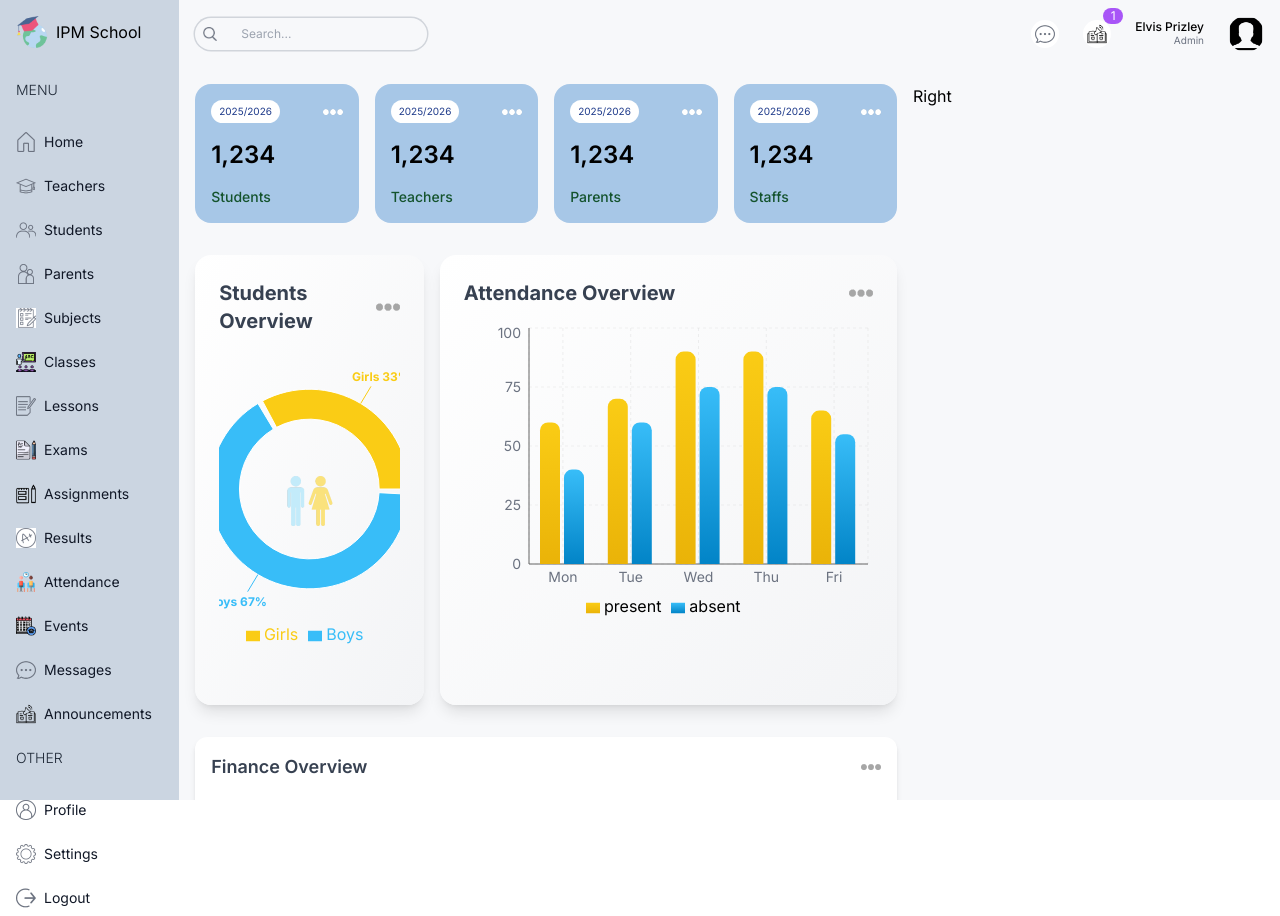
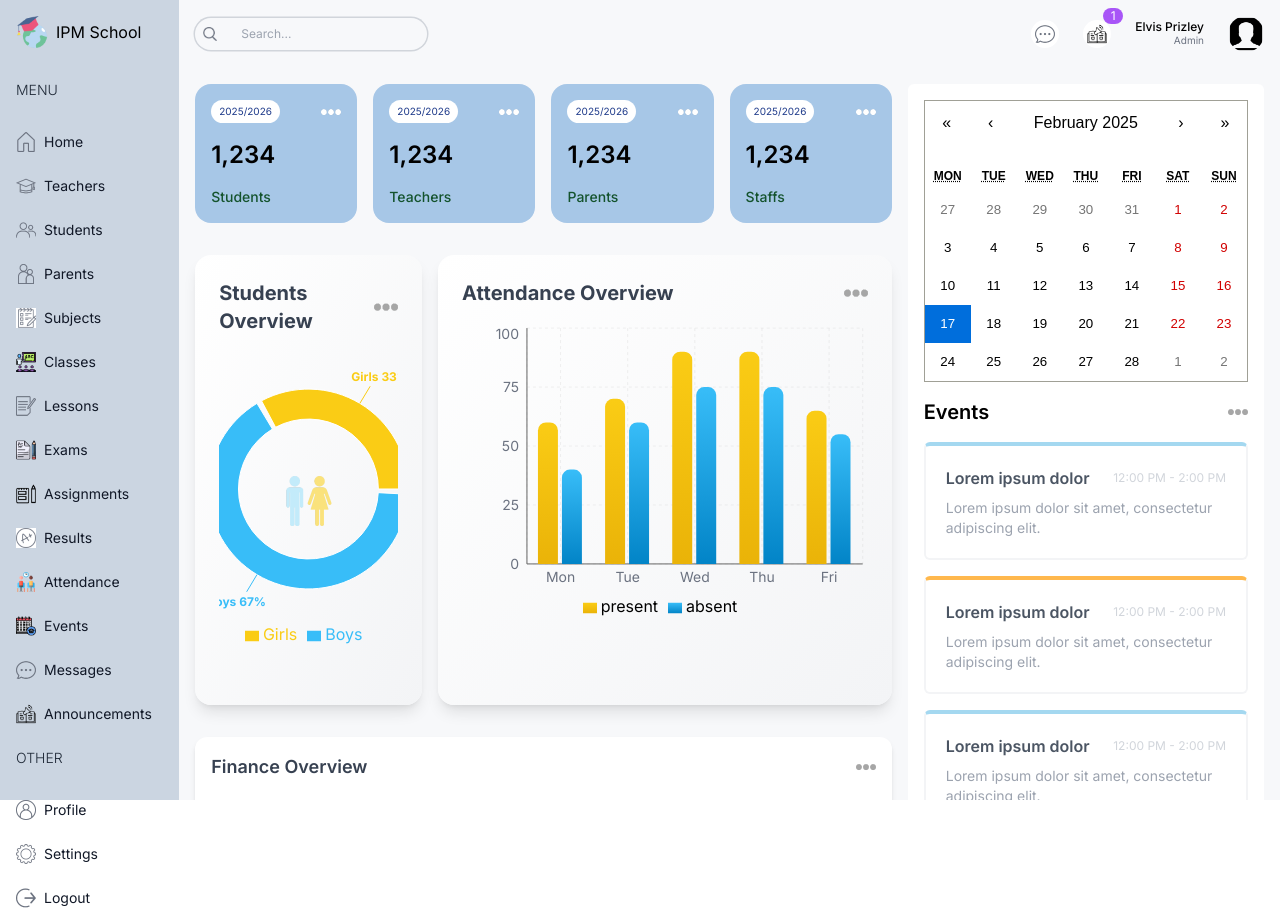
Before and after one commit to abilioepalanga/School-Management-Dashboard, a Next.js app: page /admin in a window 1280 px wide. Built offline with nearby package versions, Linux system fonts and the light colour scheme.

Commit message:
Create EventCalender

```diff
--- a/src/app/(dashboard)/admin/page.tsx
+++ b/src/app/(dashboard)/admin/page.tsx
@@ -1,5 +1,6 @@
 import AttendanceChart from "@/components/AttendanceChart";
 import CountChart from "@/components/CountChart";
+import EventCalendar from "@/components/EventCalendar";
 import FinanceChart from "@/components/FinanceChart";
 import UserCard from "@/components/UserCard";
 
@@ -33,7 +34,9 @@ const AdminPage = () => {
                 </div>
             </div>
             {/*Right*/}
-            <div className="w-full lg:w-1/3">Right</div>
+            <div className="w-full lg:w-1/3 flex flex-col gap-8">
+                <EventCalendar />
+            </div>
         </div>
     );
 };
--- /dev/null
+++ b/src/components/EventCalendar.tsx
@@ -0,0 +1,68 @@
+"use client";
+
+import Image from "next/image";
+import { useState } from "react";
+import Calendar from "react-calendar";
+import "react-calendar/dist/Calendar.css";
+
+type ValuePiece = Date | null;
+
+type Value = ValuePiece | [ValuePiece, ValuePiece];
+
+// TEMPORARY
+const events = [
+    {
+        id: 1,
+        title: "Lorem ipsum dolor",
+        time: "12:00 PM - 2:00 PM",
+        description: "Lorem ipsum dolor sit amet, consectetur adipiscing elit.",
+    },
+    {
+        id: 2,
+        title: "Lorem ipsum dolor",
+        time: "12:00 PM - 2:00 PM",
+        description: "Lorem ipsum dolor sit amet, consectetur adipiscing elit.",
+    },
+    {
+        id: 3,
+        title: "Lorem ipsum dolor",
+        time: "12:00 PM - 2:00 PM",
+        description: "Lorem ipsum dolor sit amet, consectetur adipiscing elit.",
+    },
+];
+
+const EventCalendar = () => {
+    const [value, onChange] = useState<Value>(new Date());
+
+    return (
+        <div className="bg-white p-4 rounded-md">
+            <Calendar onChange={onChange} value={value} />
+            <div className="flex items-center justify-between">
+                <h1 className="text-xl font-semibold my-4">Events</h1>
+                <Image src="/moreDark.png" alt="" width={20} height={20} />
+            </div>
+            <div className="flex flex-col gap-4">
+                {events.map((event) => (
+                    <div
+                        className="p-5 rounded-md border-2 border-gray-100 border-t-4 odd:border-t-lamaSky even:border-t-lamaPurple"
+                        key={event.id}
+                    >
+                        <div className="flex items-center justify-between">
+                            <h1 className="font-semibold text-gray-600">
+                                {event.title}
+                            </h1>
+                            <span className="text-gray-300 text-xs">
+                                {event.time}
+                            </span>
+                        </div>
+                        <p className="mt-2 text-gray-400 text-sm">
+                            {event.description}
+                        </p>
+                    </div>
+                ))}
+            </div>
+        </div>
+    );
+};
+
+export default EventCalendar;
```
